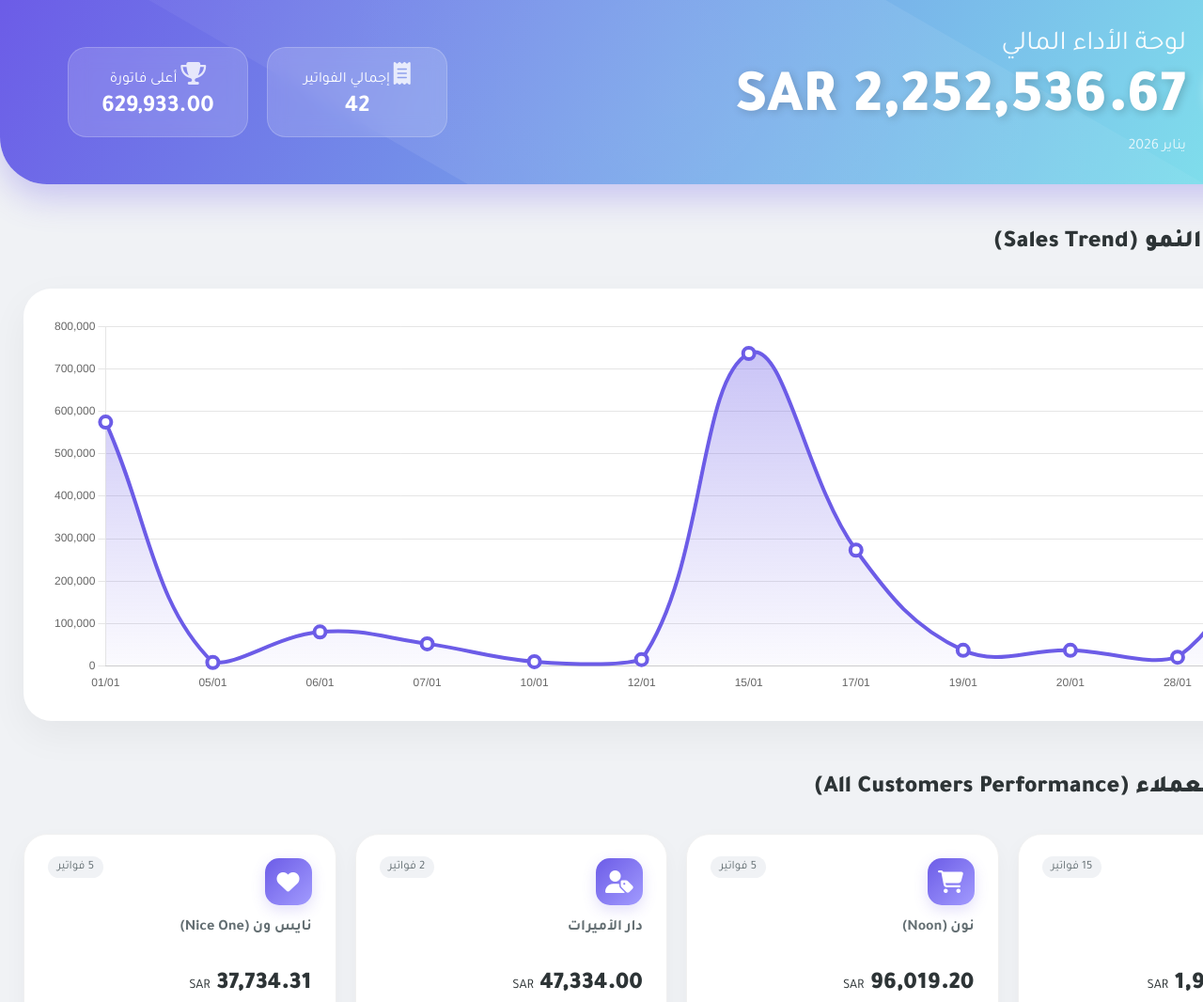
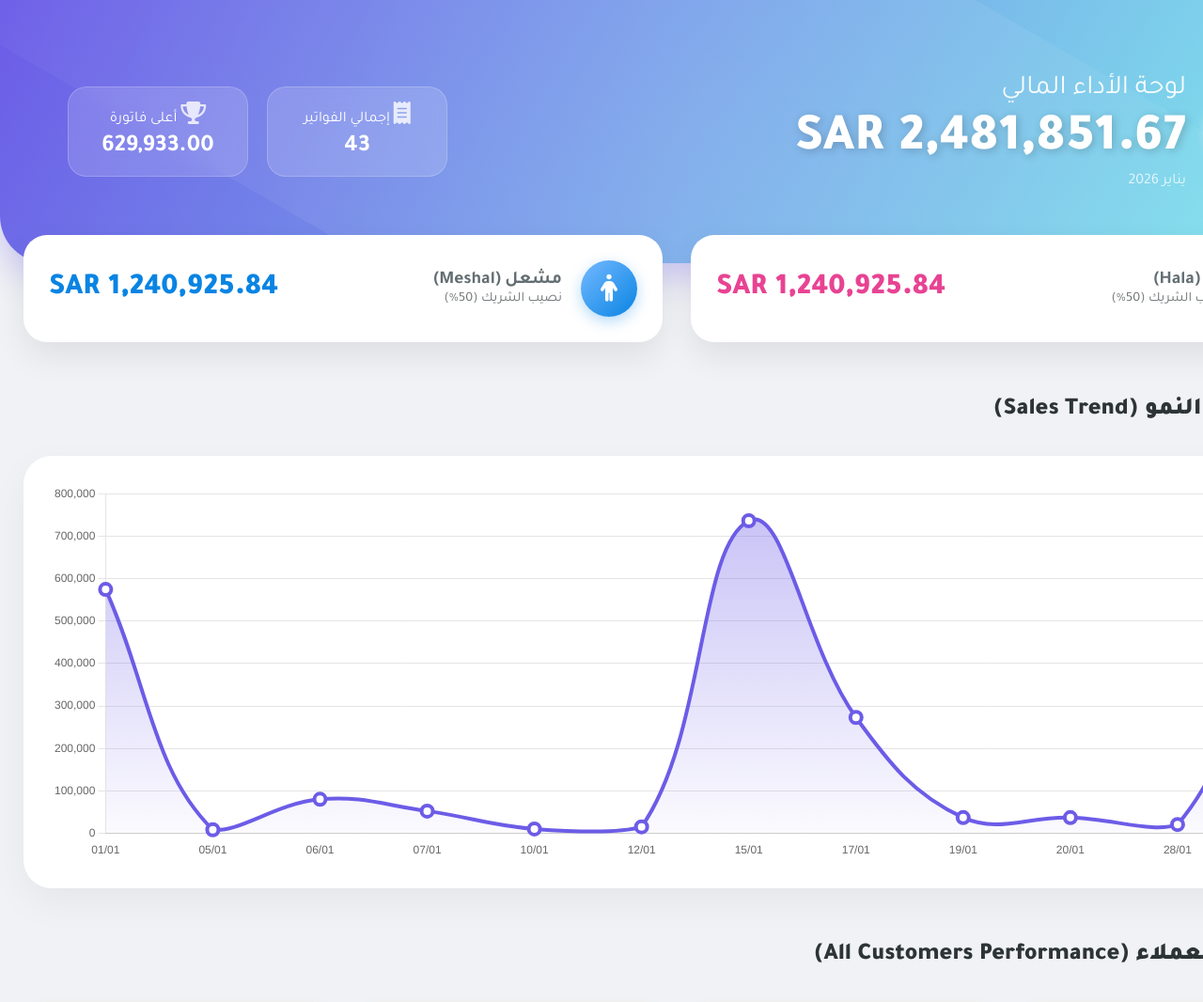
Before and after one commit to Blanchesa/Reports, a plain HTML site: page index.html in a window 1280 px wide. Shown: the top 1066 px of the page at 94% size. Drawn offline with nearby package versions, Linux system fonts and the light colour scheme; grey boxes are pictures that could not be loaded.

Commit message:
Update index.html

```diff
--- a/index.html
+++ b/index.html
@@ -18,6 +18,8 @@
             --high-value: #e17055;
             --text-dark: #2d3436;
             --text-gray: #636e72;
+            --meshal-color: #0984e3;
+            --hala-color: #e84393;
         }
 
         body {
@@ -25,9 +27,7 @@
             background-color: var(--bg-color);
             margin: 0; padding: 0;
             color: var(--text-dark);
-            overflow-x: hidden; /* إخفاء التمرير العرضي */
-
-            /* تم التعديل هنا: إجبار الجسم على عرض ثابت لضمان شكل الكمبيوتر */
+            overflow-x: hidden;
             min-width: 1440px;
             width: 1440px;
         }
@@ -65,9 +65,10 @@
             display: flex;
             justify-content: space-between;
             align-items: center;
-            flex-wrap: nowrap; /* تم التعديل لمنع النزول للأسطر */
+            flex-wrap: nowrap;
             position: relative;
             overflow: hidden;
+            height: 220px;
         }
 
         .hero-section::before {
@@ -76,7 +77,7 @@
             transform: rotate(30deg); pointer-events: none;
         }
 
-        .header-branding { display: flex; align-items: center; gap: 20px; }
+        .header-branding { display: flex; align-items: center; gap: 20px; z-index: 2; }
         .logo-frame {
             width: 80px; height: 80px; background: white; border-radius: 50%;
             display: flex; align-items: center; justify-content: center;
@@ -88,17 +89,17 @@
 
         .hero-content h1 { margin: 0; font-size: 1.8rem; font-weight: 400; opacity: 0.95; }
         .hero-total {
-            margin: 5px 0 0 0; font-size: 4rem; font-weight: 900;
+            margin: 5px 0 0 0; font-size: 3.5rem; font-weight: 900;
             text-shadow: 2px 2px 10px rgba(0,0,0,0.2);
             white-space: nowrap;
         }
-        .hero-stats { display: flex; gap: 20px; }
+        .hero-stats { display: flex; gap: 20px; z-index: 2; }
         .stat-box {
             text-align: center; background: rgba(255,255,255,0.15);
             padding: 15px 25px; border-radius: 20px;
             backdrop-filter: blur(10px); border: 1px solid rgba(255,255,255,0.2);
             transition: 0.3s;
-            min-width: 140px; /* ضمان عرض مناسب */
+            min-width: 140px;
         }
         .stat-box:hover { background: rgba(255,255,255,0.25); transform: translateY(-5px); }
         .stat-box i { font-size: 1.5rem; margin-bottom: 10px; opacity: 0.8; }
@@ -112,9 +113,53 @@
         }
         .section-title i { color: var(--primary); background: rgba(108, 92, 231, 0.1); padding: 10px; border-radius: 12px; }
 
+        /* --- PARTNERS SPLIT SECTION (NEW) --- */
+        .partners-container {
+            display: grid;
+            grid-template-columns: 1fr 1fr;
+            gap: 30px;
+            margin-top: -70px; /* Overlap with hero */
+            margin-bottom: 50px;
+            position: relative;
+            z-index: 10;
+        }
+        .partner-card {
+            background: white;
+            border-radius: 25px;
+            padding: 25px;
+            box-shadow: 0 15px 35px rgba(0,0,0,0.08);
+            display: flex;
+            align-items: center;
+            justify-content: space-between;
+            transition: transform 0.3s ease;
+            border: 2px solid transparent;
+        }
+        .partner-card:hover { transform: translateY(-5px); }
+
+        .p-info { display: flex; align-items: center; gap: 20px; }
+        .p-icon {
+            width: 60px; height: 60px; border-radius: 50%;
+            display: flex; align-items: center; justify-content: center;
+            font-size: 1.8rem; color: white;
+        }
+        .p-name { font-size: 1.2rem; font-weight: 700; color: var(--text-gray); }
+        .p-label { font-size: 0.9rem; opacity: 0.7; }
+        .p-amount { font-size: 2rem; font-weight: 900; }
+
+        /* Hala Style */
+        .style-hala .p-icon { background: linear-gradient(135deg, #fd79a8, #e84393); box-shadow: 0 5px 15px rgba(232, 67, 147, 0.3); }
+        .style-hala .p-amount { color: var(--hala-color); }
+        .style-hala:hover { border-color: var(--hala-color); }
+
+        /* Meshal Style */
+        .style-meshal .p-icon { background: linear-gradient(135deg, #74b9ff, #0984e3); box-shadow: 0 5px 15px rgba(9, 132, 227, 0.3); }
+        .style-meshal .p-amount { color: var(--meshal-color); }
+        .style-meshal:hover { border-color: var(--meshal-color); }
+
+
         /* --- Clients Grid --- */
         .clients-grid {
-            display: grid; grid-template-columns: repeat(4, 1fr); /* إجبار 4 أعمدة */
+            display: grid; grid-template-columns: repeat(4, 1fr);
             gap: 20px; margin-bottom: 50px;
         }
         .client-card {
@@ -153,13 +198,13 @@
             width: 100%; padding: 20px 60px 20px 30px; border-radius: 60px; border: none;
             background: white; box-shadow: 0 10px 25px rgba(0,0,0,0.05);
             font-size: 1.1rem; font-family: 'Tajawal'; outline: none; transition: 0.3s;
-            box-sizing: border-box; /* للتأكد من ان العرض صحيح */
+            box-sizing: border-box;
         }
         .search-bar:focus { box-shadow: 0 15px 35px rgba(108, 92, 231, 0.2); transform: scale(1.01); }
         .search-icon { position: absolute; left: 25px; top: 50%; transform: translateY(-50%); color: var(--primary); font-size: 1.4rem; }
 
         .invoices-grid {
-            display: grid; grid-template-columns: repeat(5, 1fr); /* إجبار 5 أعمدة */
+            display: grid; grid-template-columns: repeat(5, 1fr);
             gap: 20px;
         }
         .invoice-card {
@@ -225,6 +270,29 @@
 
     <div class="container">
 
+        <div class="partners-container animate-in delay-1">
+            <div class="partner-card style-hala">
+                <div class="p-info">
+                    <div class="p-icon"><i class="fas fa-female"></i></div>
+                    <div>
+                        <div class="p-name">هلا (Hala)</div>
+                        <div class="p-label">نصيب الشريك (50%)</div>
+                    </div>
+                </div>
+                <div class="p-amount" id="shareHala">0.00</div>
+            </div>
+
+            <div class="partner-card style-meshal">
+                <div class="p-info">
+                    <div class="p-icon"><i class="fas fa-male"></i></div>
+                    <div>
+                        <div class="p-name">مشعل (Meshal)</div>
+                        <div class="p-label">نصيب الشريك (50%)</div>
+                    </div>
+                </div>
+                <div class="p-amount" id="shareMeshal">0.00</div>
+            </div>
+        </div>
         <div class="section-title animate-in delay-1"><i class="fas fa-chart-area"></i> تحليل النمو (Sales Trend)</div>
         <div class="chart-section animate-in delay-1">
             <canvas id="mainChart"></canvas>
@@ -293,7 +361,9 @@
             {id: "0006-562", date: "31/01", fullDate:"31/01/2026", customer: "شركة تقنية التقدم - نينجا", value: 36398.19},
             {id: "0006-563", date: "31/01", fullDate:"31/01/2026", customer: "شركة تقنية التقدم - نينجا", value: 18753.60},
             {id: "0006-564", date: "31/01", fullDate:"31/01/2026", customer: "شركة تقنية التقدم - نينجا", value: 148453.98},
-            {id: "0006-565", date: "31/01", fullDate:"31/01/2026", customer: "شركة تقنية التقدم - نينجا", value: 29300.28}
+            {id: "0006-565", date: "31/01", fullDate:"31/01/2026", customer: "شركة تقنية التقدم - نينجا", value: 29300.28},
+            // Added Missing Invoice found in Image
+            {id: "0006-566", date: "31/01", fullDate:"31/01/2026", customer: "Alnahdi", value: 229315.00}
         ];
 
         // ================= UTILS & PROCESSING =================
@@ -305,6 +375,7 @@
             if(n.includes("الاميرات")) return "دار الأميرات";
             if(n.includes("مخازن")) return "مخازن العناية";
             if(n.includes("باوزير")) return "مؤسسة باوزير";
+            if(n.includes("Alnahdi")) return "النهدي (Alnahdi)";
             return n.split(' - ')[0] || n;
         };
 
@@ -338,12 +409,17 @@
         document.getElementById('heroCount').innerText = rawData.length;
         document.getElementById('heroMax').innerText = fmt(maxInvoiceValue);
 
-        // 2. Client Cards (Render ALL of them)
+        // 2. Partner Split Update (50/50)
+        let splitValue = totalRevenue / 2;
+        document.getElementById('shareHala').innerText = fmt(splitValue) + " SAR";
+        document.getElementById('shareMeshal').innerText = fmt(splitValue) + " SAR";
+
+        // 3. Client Cards
         const clientsGrid = document.getElementById('clientsGrid');
         sortedClients.forEach(([name, data], index) => {
             // Calculate Percentage Share
             let sharePercent = ((data.total / totalRevenue) * 100).toFixed(1);
-            if(sharePercent < 1) sharePercent = sharePercent; // Keep small decimals for accuracy if needed
+            if(sharePercent < 1) sharePercent = sharePercent;
 
             let icon = 'fa-user-tag';
             if(name.includes('نينجا')) icon = 'fa-bolt';
@@ -351,6 +427,7 @@
             if(name.includes('نايس')) icon = 'fa-heart';
             if(name.includes('باوزير')) icon = 'fa-box-open';
             if(name.includes('الاميرات')) icon = 'fa-crown';
+            if(name.includes('النهدي')) icon = 'fa-clinic-medical';
 
             clientsGrid.innerHTML += `
                 <div class="client-card">
@@ -384,7 +461,7 @@
         }, 500);
 
 
-        // 3. Invoices Grid
+        // 4. Invoices Grid
         const renderInvoices = (filterText = "") => {
             const grid = document.getElementById('invoicesGrid');
             grid.innerHTML = "";
@@ -416,7 +493,12 @@
         };
         renderInvoices();
 
-        // 4. Chart
+        // Search Listener
+        document.getElementById('search').addEventListener('input', (e) => {
+            renderInvoices(e.target.value.toLowerCase());
+        });
+
+        // 5. Chart
         const ctx = document.getElementById('mainChart').getContext('2d');
         let sortedDates = Object.keys(datesMap).sort((a,b) => parseInt(a.split('/')[0]) - parseInt(b.split('/')[0]));
 
```
